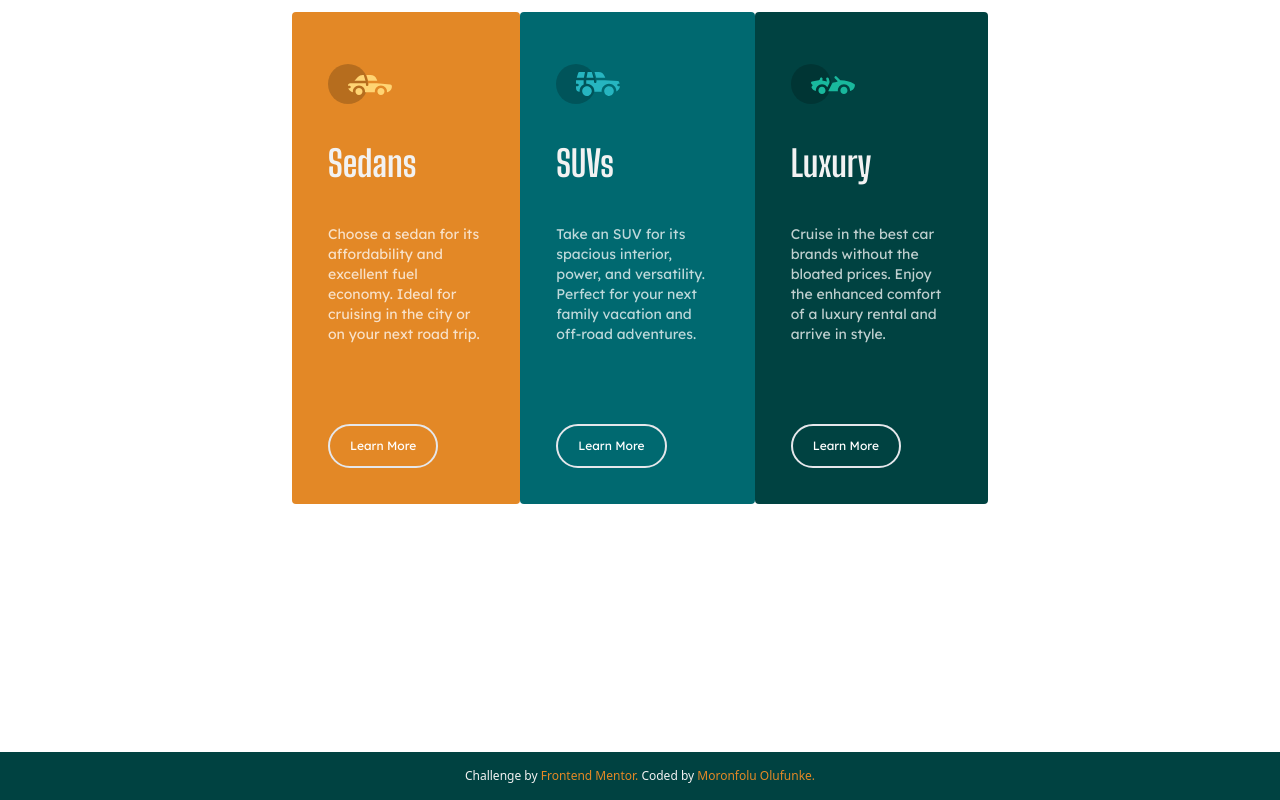
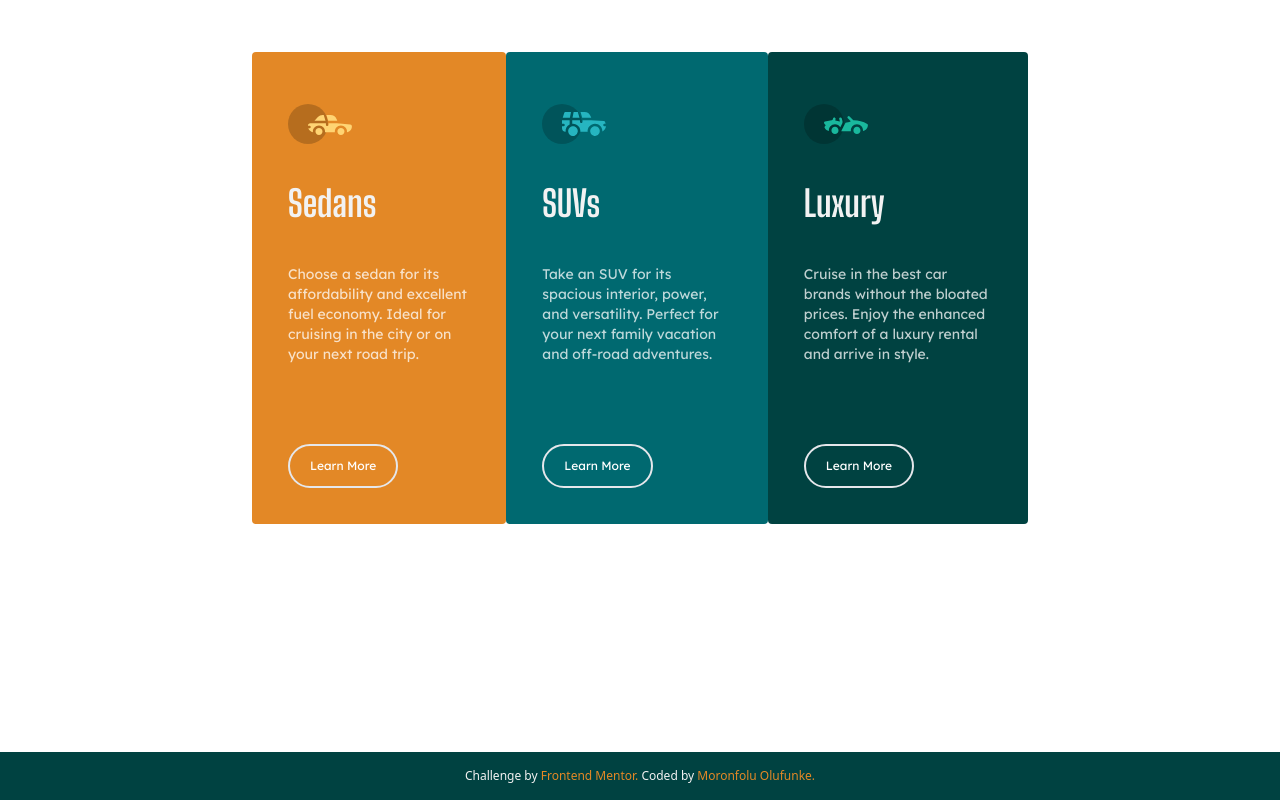
Before and after one commit to MoeRayo/card-components, a Vue app: page / in a window 1280 px wide. Built offline with nearby package versions, Linux system fonts and the light colour scheme.

Commit message:
fea: fixing of the wrappers width

```diff
--- a/src/components/CardsComponent.vue
+++ b/src/components/CardsComponent.vue
@@ -1,11 +1,11 @@
 <template>
     <div class="container w-3/4 mx-auto ">
-        <div class="flex md:flex-row lg:w-9/12 mx-auto flex-col p-3 ">
+        <div class="flex md:flex-row lg:w-10/12 mx-auto card-wrapper flex-col p-3 ">
             <div class="flex flex-col single-card p-9 rounded" v-for="content in contents" :key="content.id">
                     <div class="my-4 vehicle" >
                         <img :src="getImage(content.logo)" alt="">
                     </div>
-                   <h1 class="text-4xl my-6"> {{content.type}}</h1>
+                   <h1 class="text-4xl my-6 h-2/5"> {{content.type}}</h1>
                    <p class="mt-4 mb-20 text-sm cards-para"> {{content.description}}</p>
                    <div>
                     <button class="text-xs py-3 px-5 text-white border-white-500 border-2 rounded-full bottom-0 self-end hover:text-current" type="button">Learn More</button>
```
Also changed, not shown: src/assets/design-preview.png.
